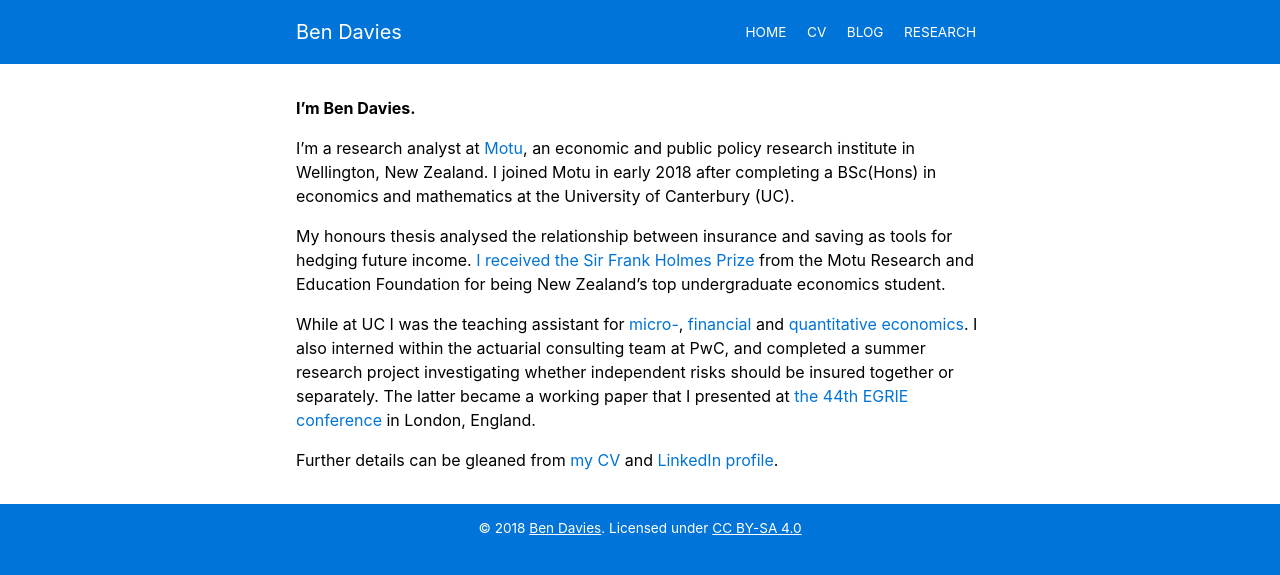
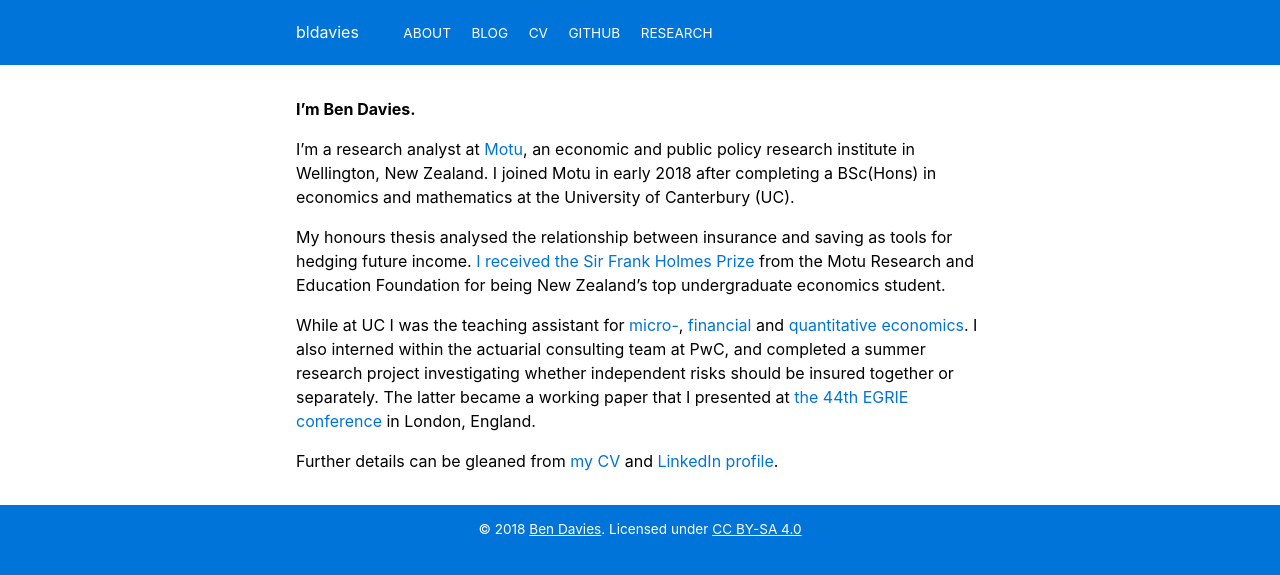
Before and after one commit to bldavies/bldavies.github.io, a Jekyll site: the page built from _pages/index.md, in a window 1280 px wide. Shown: the top 575 px of the page. Built offline with Jekyll 4.4.1, drawn with Linux system fonts in a browser that asks for light colours.

Commit message:
Update header

```diff
--- a/_config.yml
+++ b/_config.yml
@@ -1,5 +1,5 @@
 # Metadata
-title: Ben Davies
+title: bldavies
 author: Ben Davies
 email: ben.davies@motu.org.nz
 
--- a/_includes/header.html
+++ b/_includes/header.html
@@ -1,7 +1,8 @@
 <a class="title" href="/">{{ site.title }}</a>
 <nav>
-  <a href="/">Home</a>
+  <a href="/">About</a>
+  <a href="/blog">Blog</a>
   <a href="/assets/cv.pdf">CV</a>
-  <a href="/blog">Blog</a>
+  <a href="{{ site.github-url }}">GitHub</a>
   <a href="/research">Research</a>
 </nav>
--- a/style.scss
+++ b/style.scss
@@ -136,7 +136,8 @@ header {
   }
 
   nav {
-    float: right;
+    display: inline-block;
+    margin-left: 2rem;
 
     a {
       font-size: 85%;
@@ -148,10 +149,6 @@ header {
         color: $primary;
       }
     }
-  }
-
-  .title {
-    font-size: 1.25rem;
   }
 }
 
```
